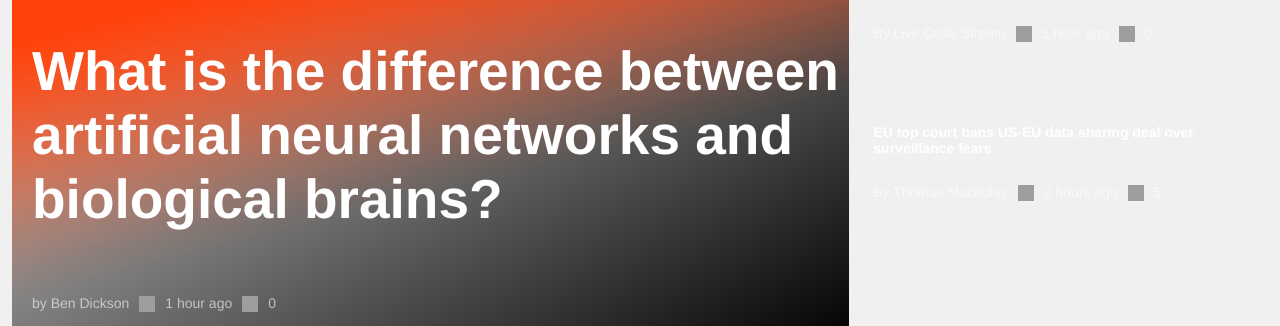
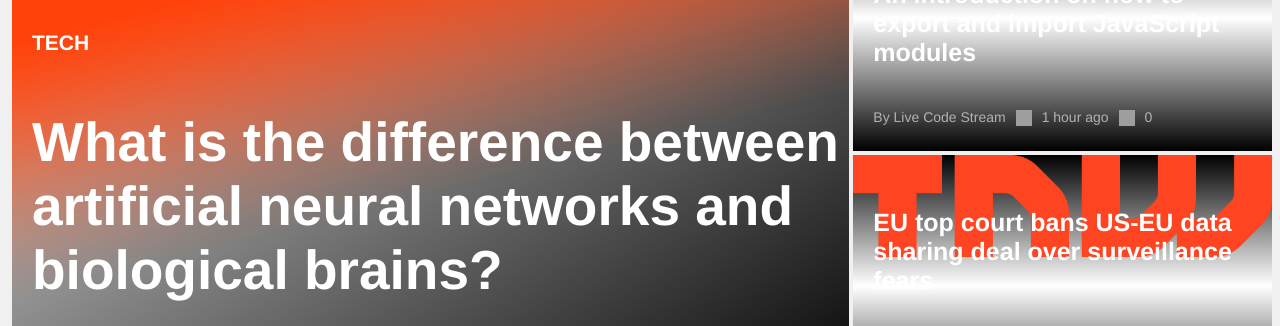
Before and after one commit to hnguye/tmw-clone, a plain HTML site: page index.html in a window 1280 px wide. Shown: the part 207-533 px from the top of the page. Drawn offline with Linux system fonts and the light colour scheme; grey boxes are pictures that could not be loaded.

Commit message:
Add top right article style

```diff
--- a/style.css
+++ b/style.css
@@ -190,3 +190,24 @@ time {
 .main .title {
   font-size: 55px;
 }
+
+/* Top right article */
+
+/* Side articles */
+
+.runners-up {
+  display: flex;
+  flex-direction: column;
+  gap: 4px;
+}
+
+.runner-up {
+  height: 50%;
+  background: url("../images/tnw.png") 0 0 no-repeat, linear-gradient(black, white, black);
+  background-size: contain;
+  position: relative;
+}
+
+.runner-up .title {
+  font-size: 25px;
+}
```
